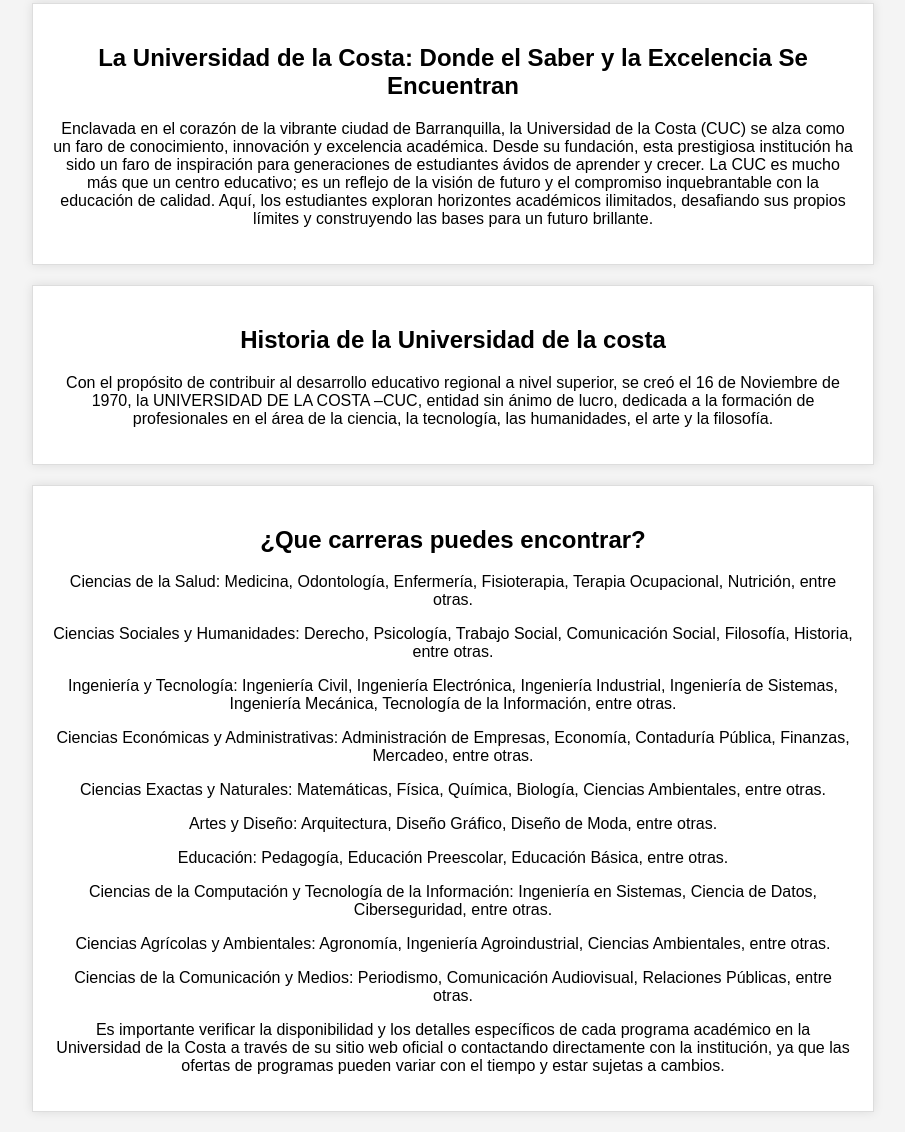
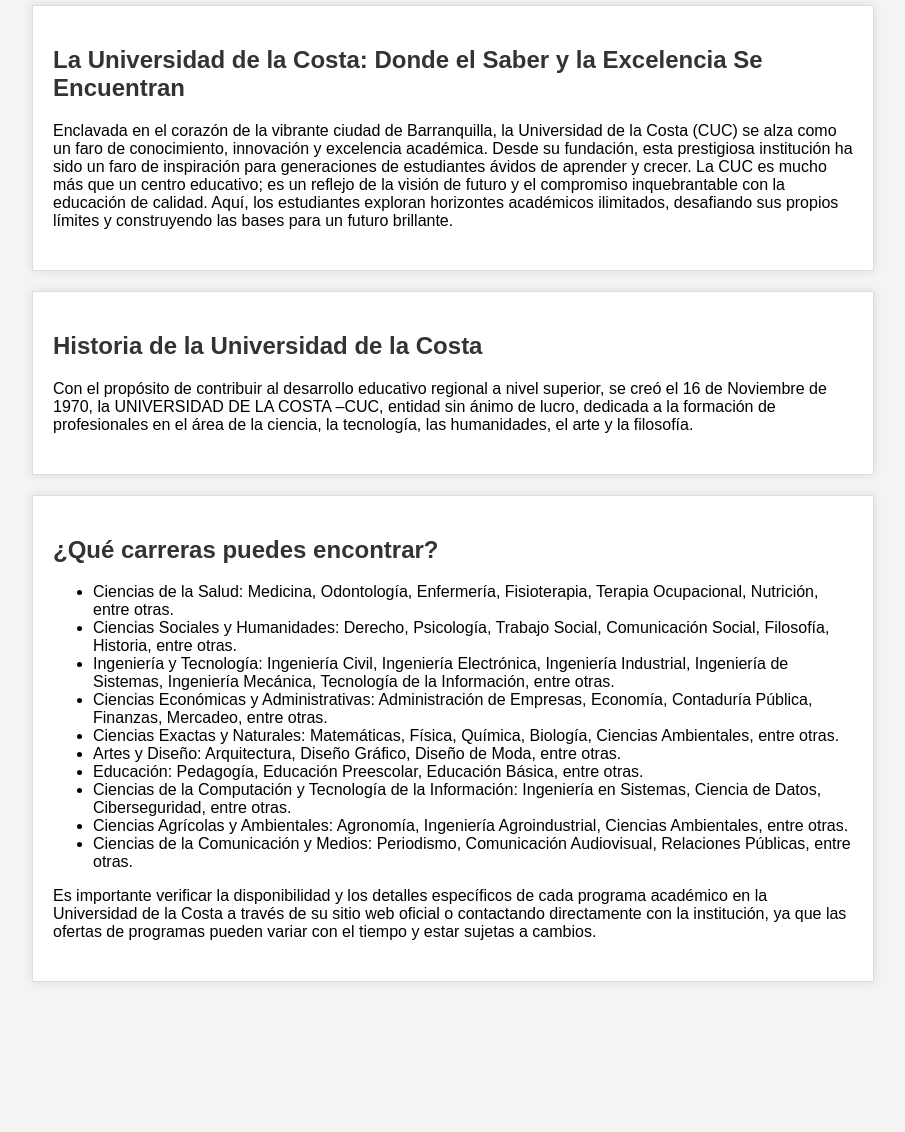
Before and after one commit to Caleb-V/Parcial, a plain HTML site: page index.html in a window 1280 px wide. Shown: the part 570-1702 px from the top of the page, without its empty margins (187-1092 px from the left). After the commit the page ends 1572 px from the top, so only its background shows below. Drawn offline with Linux system fonts and the light colour scheme.

Commit message:
Se hizo ajustes en la interfaz de la pagina (colores-estructuras de texto)

```diff
--- a/index.html
+++ b/index.html
@@ -3,20 +3,36 @@
 <head>
     <meta charset="UTF-8">
     <meta name="viewport" content="width=device-width, initial-scale=1.0">
-    <title>Parcial_Elegante</title>
+    <title>Universidad de la Costa</title>
     <style>
         body {
             font-family: Arial, sans-serif;
             background-color: #f4f4f4;
             margin: 0;
             padding: 0;
+            text-align: center;
         }
 
         header {
-            background-color: #333;
+            background-color: #171a1c;
             color: #fff;
-            text-align: center;
             padding: 20px;
+        }
+
+        h1 {
+            margin: 0;
+        }
+
+        .image-container {
+            margin: 20px auto;
+            max-width: 800px;
+        }
+
+        img {
+            max-width: 100%;
+            height: auto;
+            display: block;
+            margin: 0 auto;
         }
 
         nav {
@@ -38,49 +54,24 @@
             background-color: #fff;
             border: 1px solid #ddd;
             box-shadow: 0 0 10px rgba(0, 0, 0, 0.1);
+            text-align: left;
         }
 
-        footer {
-            background-color: #333;
-            color: #fff;
-            text-align: center;
-            padding: 10px;
-        }
-    </style>
-    <style>
-        body {
-            text-align: center;
+        h2 {
+            color: #333;
         }
 
-        header {
-            background-color: #171a1c;
-            color: #fff;
-            padding: 10px;
-        }
-
-        h1 {
-            margin: 0; /
-        }
-
-        .image-container {
-            margin: 20px auto;
-            max-width: 800px;
-        }
-
-        img {
-            max-width: 100%;
-            height: auto;
-            display: block;
-            margin: 0 auto;
+        p {
+            margin: 0 0 20px;
         }
     </style>
 </head>
 <body>
     <header>
-        <center><h1>Universidad de la costa</h1></center>
+        <h1>Universidad de la Costa</h1>
     </header>
     <div class="image-container">
-        <img src="https://upload.wikimedia.org/wikipedia/commons/1/1b/Logo_uni-costa.png" style="width: 700px; height: 400px;">>
+        <img src="https://upload.wikimedia.org/wikipedia/commons/1/1b/Logo_uni-costa.png" alt="Logo de la Universidad de la Costa" style="width: 700px; height: 400px;">
     </div>
     <nav>
         <a href="#">Inicio</a>
@@ -93,32 +84,24 @@
         <p>Enclavada en el corazón de la vibrante ciudad de Barranquilla, la Universidad de la Costa (CUC) se alza como un faro de conocimiento, innovación y excelencia académica. Desde su fundación, esta prestigiosa institución ha sido un faro de inspiración para generaciones de estudiantes ávidos de aprender y crecer. La CUC es mucho más que un centro educativo; es un reflejo de la visión de futuro y el compromiso inquebrantable con la educación de calidad. Aquí, los estudiantes exploran horizontes académicos ilimitados, desafiando sus propios límites y construyendo las bases para un futuro brillante.</p>
     </main>
     <main>
-        <h2>Historia de la Universidad de la costa</h2>
+        <h2>Historia de la Universidad de la Costa</h2>
         <p>Con el propósito de contribuir al desarrollo educativo regional a nivel superior, se creó el 16 de Noviembre de 1970, la UNIVERSIDAD DE LA COSTA –CUC, entidad sin ánimo de lucro, dedicada a la formación de profesionales en el área de la ciencia, la tecnología, las humanidades, el arte y la filosofía.</p>
     </main>
     <main>
-        <h2>¿Que carreras puedes encontrar?</h2>
-        <p>Ciencias de la Salud: Medicina, Odontología, Enfermería, Fisioterapia, Terapia Ocupacional, Nutrición, entre otras.</p>
-
-        <p> Ciencias Sociales y Humanidades: Derecho, Psicología, Trabajo Social, Comunicación Social, Filosofía, Historia, entre otras.</p>
-
-        <p>    Ingeniería y Tecnología: Ingeniería Civil, Ingeniería Electrónica, Ingeniería Industrial, Ingeniería de Sistemas, Ingeniería Mecánica, Tecnología de la Información, entre otras.</p>
-
-            <p>    Ciencias Económicas y Administrativas: Administración de Empresas, Economía, Contaduría Pública, Finanzas, Mercadeo, entre otras.</p>
-
-                <p>    Ciencias Exactas y Naturales: Matemáticas, Física, Química, Biología, Ciencias Ambientales, entre otras.</p>
-
-                    <p>     Artes y Diseño: Arquitectura, Diseño Gráfico, Diseño de Moda, entre otras.</p>
-
-                        <p>    Educación: Pedagogía, Educación Preescolar, Educación Básica, entre otras.</p>
-
-                            <p>    Ciencias de la Computación y Tecnología de la Información: Ingeniería en Sistemas, Ciencia de Datos, Ciberseguridad, entre otras.</p>
-
-                                <p>    Ciencias Agrícolas y Ambientales: Agronomía, Ingeniería Agroindustrial, Ciencias Ambientales, entre otras.</p>
-
-                                    <p>    Ciencias de la Comunicación y Medios: Periodismo, Comunicación Audiovisual, Relaciones Públicas, entre otras.</p>
-
-                                        <p>    Es importante verificar la disponibilidad y los detalles específicos de cada programa académico en la Universidad de la Costa a través de su sitio web oficial o contactando directamente con la institución, ya que las ofertas de programas pueden variar con el tiempo y estar sujetas a cambios.</p>
+        <h2>¿Qué carreras puedes encontrar?</h2>
+        <ul>
+            <li>Ciencias de la Salud: Medicina, Odontología, Enfermería, Fisioterapia, Terapia Ocupacional, Nutrición, entre otras.</li>
+            <li>Ciencias Sociales y Humanidades: Derecho, Psicología, Trabajo Social, Comunicación Social, Filosofía, Historia, entre otras.</li>
+            <li>Ingeniería y Tecnología: Ingeniería Civil, Ingeniería Electrónica, Ingeniería Industrial, Ingeniería de Sistemas, Ingeniería Mecánica, Tecnología de la Información, entre otras.</li>
+            <li>Ciencias Económicas y Administrativas: Administración de Empresas, Economía, Contaduría Pública, Finanzas, Mercadeo, entre otras.</li>
+            <li>Ciencias Exactas y Naturales: Matemáticas, Física, Química, Biología, Ciencias Ambientales, entre otras.</li>
+            <li>Artes y Diseño: Arquitectura, Diseño Gráfico, Diseño de Moda, entre otras.</li>
+            <li>Educación: Pedagogía, Educación Preescolar, Educación Básica, entre otras.</li>
+            <li>Ciencias de la Computación y Tecnología de la Información: Ingeniería en Sistemas, Ciencia de Datos, Ciberseguridad, entre otras.</li>
+            <li>Ciencias Agrícolas y Ambientales: Agronomía, Ingeniería Agroindustrial, Ciencias Ambientales, entre otras.</li>
+            <li>Ciencias de la Comunicación y Medios: Periodismo, Comunicación Audiovisual, Relaciones Públicas, entre otras.</li>
+        </ul>
+        <p>Es importante verificar la disponibilidad y los detalles específicos de cada programa académico en la Universidad de la Costa a través de su sitio web oficial o contactando directamente con la institución, ya que las ofertas de programas pueden variar con el tiempo y estar sujetas a cambios.</p>
     </main>
 </body>
 </html>
```
